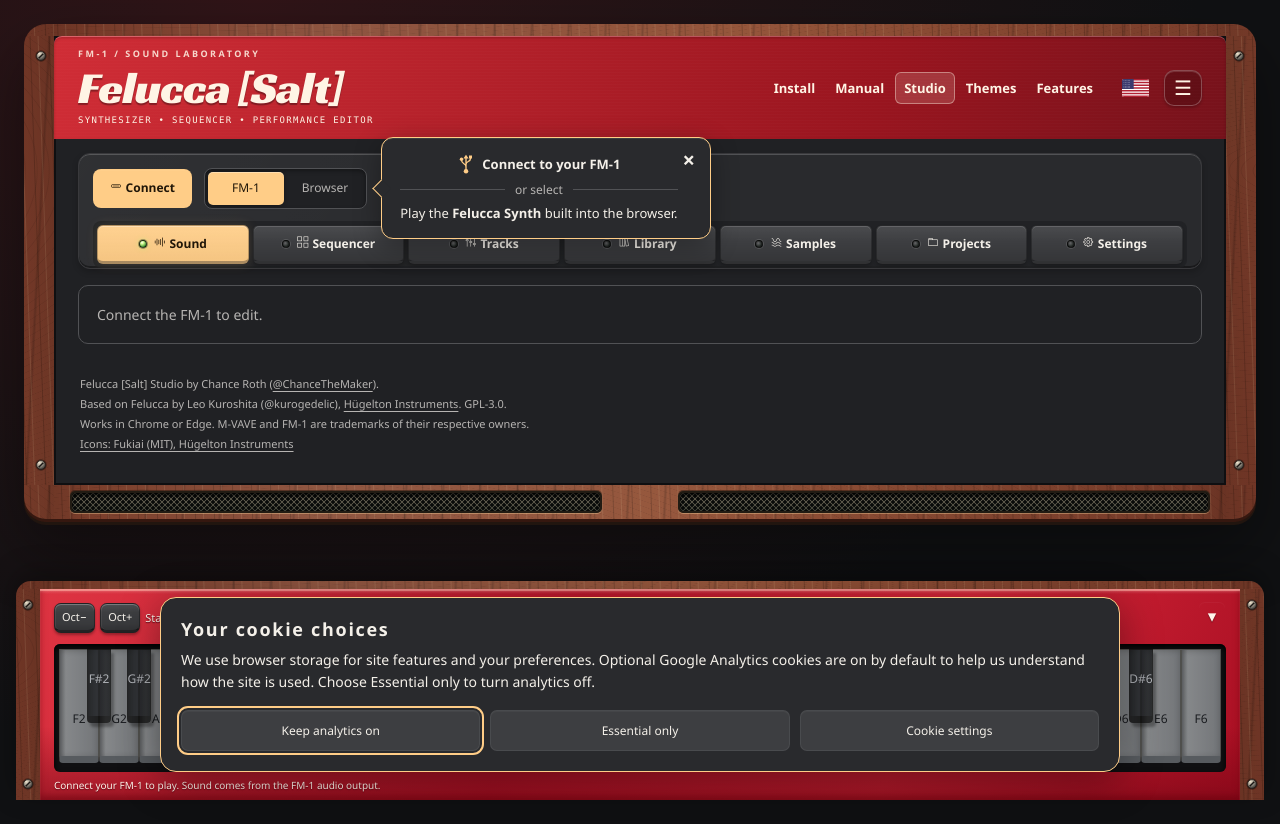
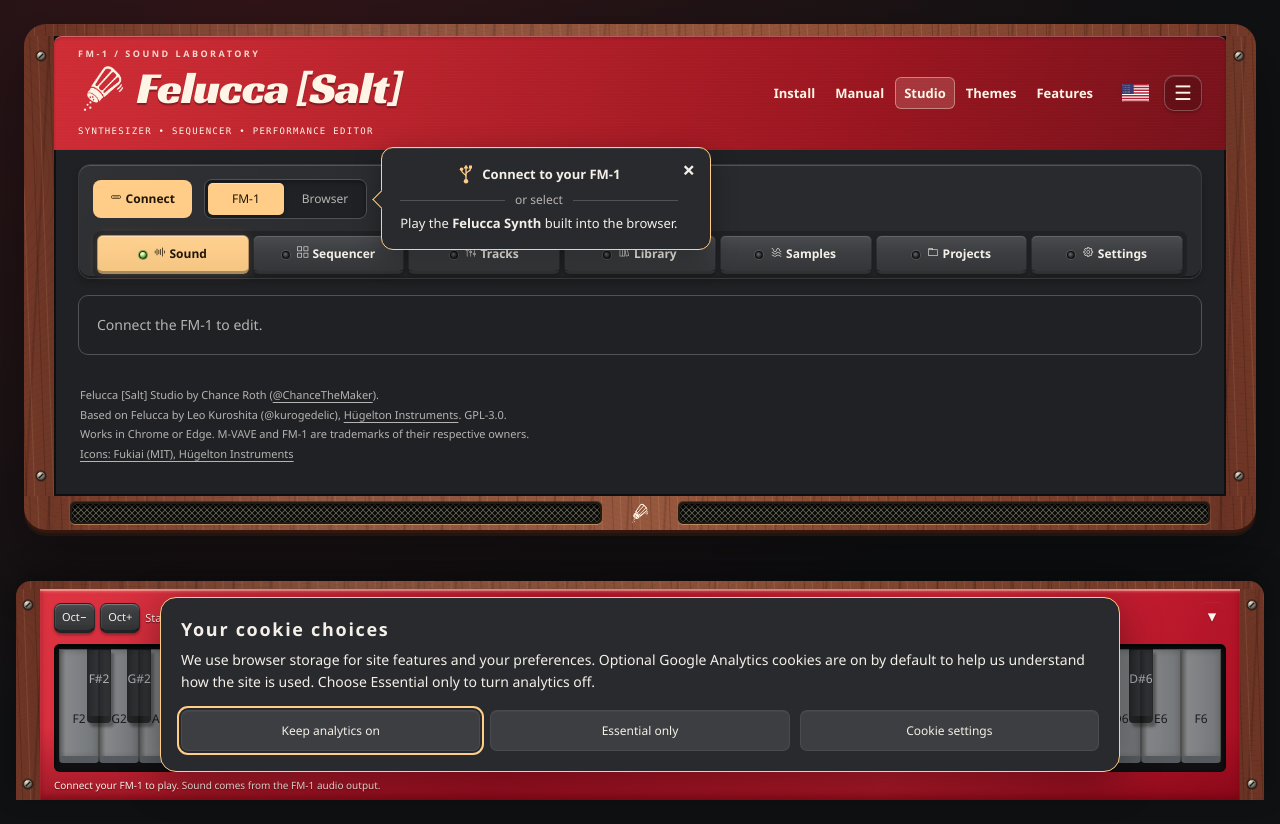
Before and after one commit to ChanceTheMaker/Felucca, a website: page web/editor.html in a window 1280 px wide. Drawn offline with Linux system fonts and the light colour scheme.

Commit message:
Add theme-colored Salt shaker to header and cabinet grilles

```diff
--- a/web/editor.html
+++ b/web/editor.html
@@ -173,7 +173,7 @@
 <body class="editor-page">
 <main id="studio">
   <div class="masthead"><div class="brand-row">
-    <div><div class="eyebrow"><span data-i18n="site.fm_1_sound_laboratory">FM-1 / Sound laboratory</span></div><h1><a class="brand-home" href="../installer/#page-top">Felucca <em>[Salt]</em></a></h1><p class="tagline"><span data-i18n="site.synthesizer_sequencer_performance_editor">SYNTHESIZER • SEQUENCER • PERFORMANCE EDITOR</span></p></div>
+    <div><div class="eyebrow"><span data-i18n="site.fm_1_sound_laboratory">FM-1 / Sound laboratory</span></div><h1><a class="brand-home" href="../installer/#page-top"><span class="salt-mark" aria-hidden="true"></span><span>Felucca <em>[Salt]</em></span></a></h1><p class="tagline"><span data-i18n="site.synthesizer_sequencer_performance_editor">SYNTHESIZER • SEQUENCER • PERFORMANCE EDITOR</span></p></div>
     <nav class="site-nav" aria-label="Main navigation" data-i18n-aria-label="nav.label"><a href="../installer/#install" data-nav="install" data-i18n="nav.install">Install</a><a href="../installer/#fm1-guide" data-nav="manual" data-i18n="nav.manual">Manual</a><a href="#studio" data-nav="studio" data-i18n="nav.studio" aria-current="page">Studio</a><a href="../installer/#themes" data-nav="themes" data-i18n="nav.themes">Themes</a><a href="../installer/#features" data-nav="features" data-i18n="nav.features">Features</a></nav>
     <div class="brand-links"><button class="lang" id="lang" type="button"></button></div>
   </div>
@@ -349,7 +349,7 @@
     <span data-i18n="site.based_on_felucca_by_leo_kuroshita_kurogedelic">Based on Felucca by Leo Kuroshita (@kurogedelic),</span> <a href="https://hugelton.com" target="_blank" rel="noopener">Hügelton Instruments</a><span data-i18n="site.gpl_3_0">. GPL-3.0.</span><br>
     <span data-t="foot"></span> <span data-i18n="site.m_vave_and_fm_1_are_trademarks_of_their_respective_owners">M-VAVE and FM-1 are trademarks of their respective owners.</span><br>
     <a href="FUKIAI-LICENSE.txt" data-t="iconsCredit"></a></footer>
-  <div class="cabinet-grille" aria-hidden="true"></div>
+  <div class="cabinet-grille" aria-hidden="true"><span class="salt-mark"></span></div>
 </main>
 <script>
 "use strict";
--- a/web/interface.css
+++ b/web/interface.css
@@ -805,7 +805,13 @@
 }
 
 /* Shared navigation replaces the reciprocal installer/Studio header buttons. */
-.brand-row h1 .brand-home { color:inherit; font:inherit; letter-spacing:inherit; text-decoration:none; }
+.brand-row h1 .brand-home { display:inline-flex; align-items:center; gap:.16em; color:inherit; font:inherit; letter-spacing:inherit; text-decoration:none; }
+/* Preserve the generated silhouette; mirror it and tint with the title color. */
+.salt-mark { display:block; background:currentColor; -webkit-mask:url("salt-shaker.png") center / contain no-repeat; mask:url("salt-shaker.png") center / contain no-repeat; transform:scaleX(-1); }
+.brand-home .salt-mark { flex:0 0 1.15em; width:1.15em; height:1.15em; }
+.cabinet-grille .salt-mark { position:absolute; left:50%; top:0; width:24px; height:100%; color:var(--badge-fg,var(--fg)); transform:translateX(-50%) scaleX(-1); }
+@media(max-width:780px) { .cabinet-grille .salt-mark { width:18px; } }
+.brand-home>span:last-child { white-space:nowrap; }
 .brand-row h1 .brand-home:focus-visible { outline:2px solid currentColor; outline-offset:6px; border-radius:3px; }
 :root[data-skin] .brand-row { display:grid; grid-template-columns:minmax(0,1fr) minmax(0,auto) auto; align-items:center; gap:6px 12px; padding-right:0; }
 .brand-row>.brand-links { display:flex; flex-direction:row; flex-wrap:nowrap; align-items:center; gap:8px; }
```
Also changed, not shown: web/index_pkg.html (+2 -2 lines), web/salt-shaker.png (added), 1 other file.
